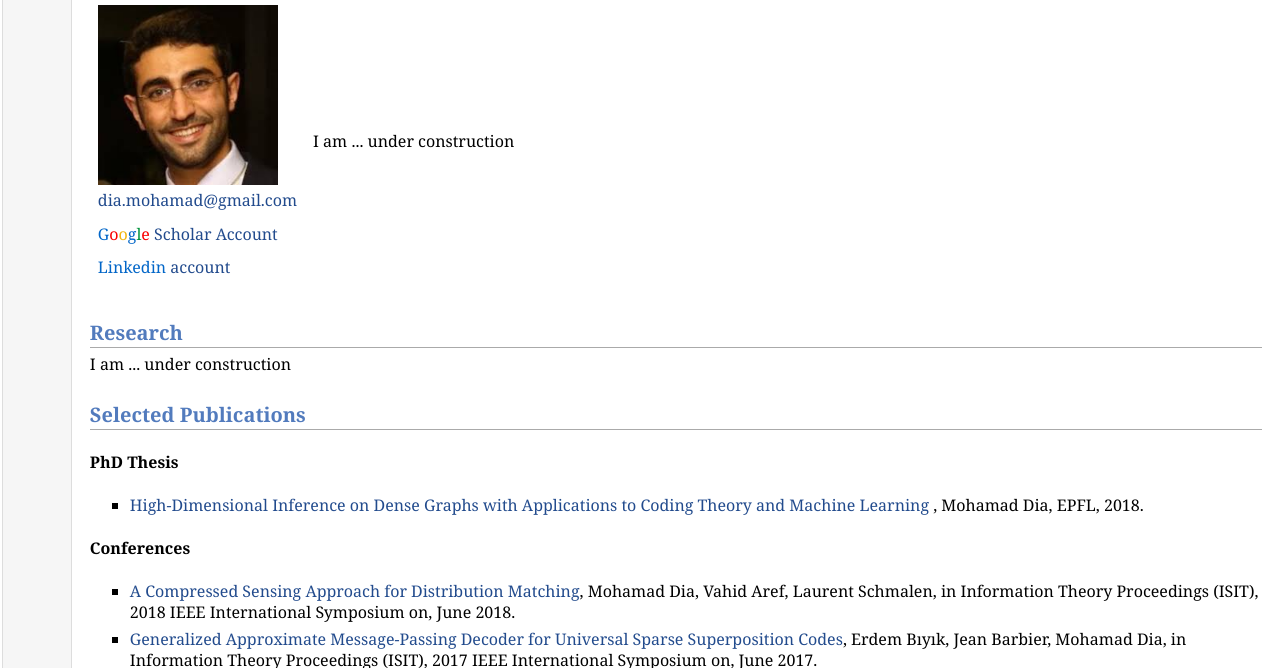
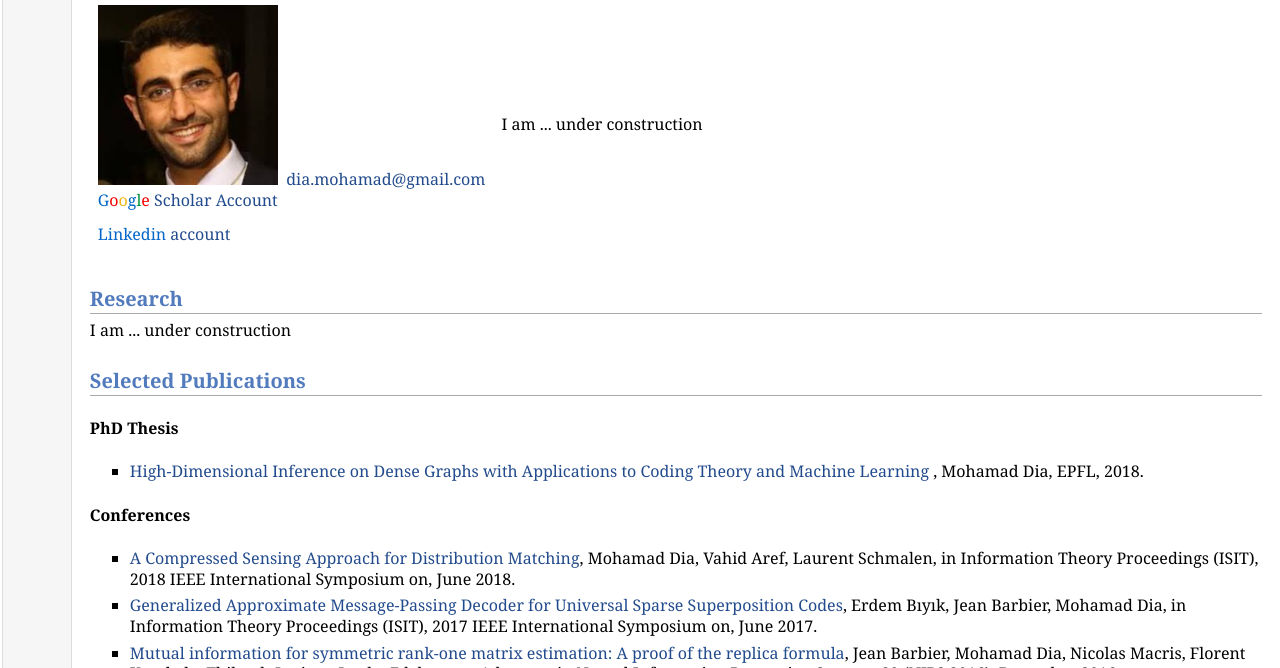
Before and after one commit to MhDia/mhdia.github.io, a plain HTML site: page index.html in a window 1280 px wide. Shown: the part 132-800 px from the top of the page. Drawn offline with Linux system fonts and the light colour scheme.

Commit message:
Update index.html

```diff
--- a/index.html
+++ b/index.html
@@ -29,7 +29,7 @@ try {
 <h2>About me</h2>
 <table class="imgtable"><tr><td>
 <img src="photo.jpeg" alt="Mohamad" width="180px" height="180px" />&nbsp;
-	<p><a href="mailto:dia.mohamad@gmail.com">dia.mohamad@gmail.com</a></p>
+	<a href="mailto:dia.mohamad@gmail.com">dia.mohamad@gmail.com</a><br>
 	<p><a href="https://scholar.google.ch/citations?user=CIJiFsAAAAAJ&hl=en">
 <FONT COLOR="0266C8">G</FONT><FONT COLOR="F90101">o</FONT><FONT COLOR="F2B50F">o</FONT><FONT COLOR="0266C8">g</FONT><FONT COLOR="00933B">l</FONT><FONT COLOR="F90101">e</FONT> Scholar Account</p>
 <p><a href="https://www.linkedin.com/in/mohamad-dia-3ab57896/"><FONT COLOR="0266C8">Linkedin</FONT> account
```
